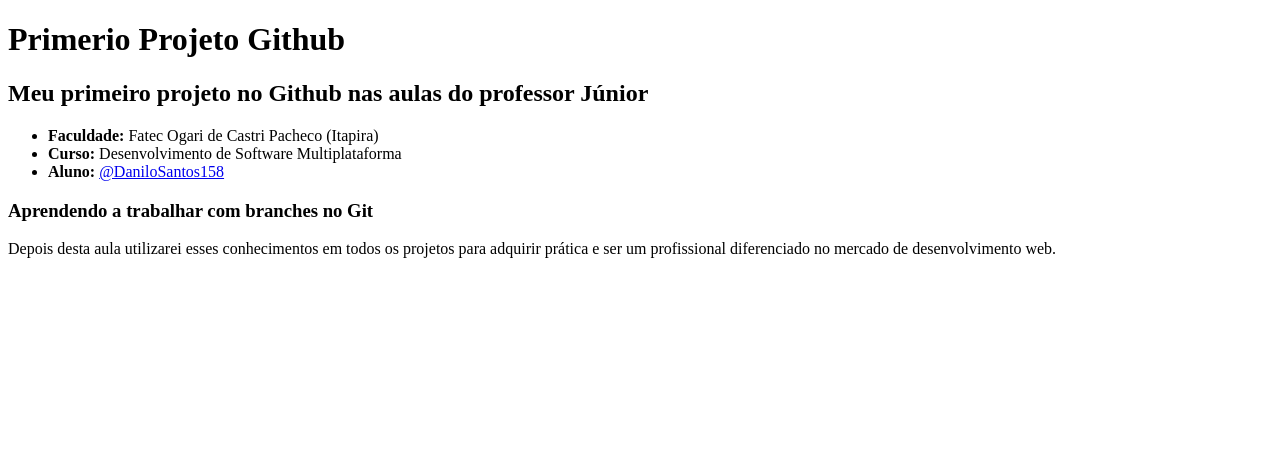
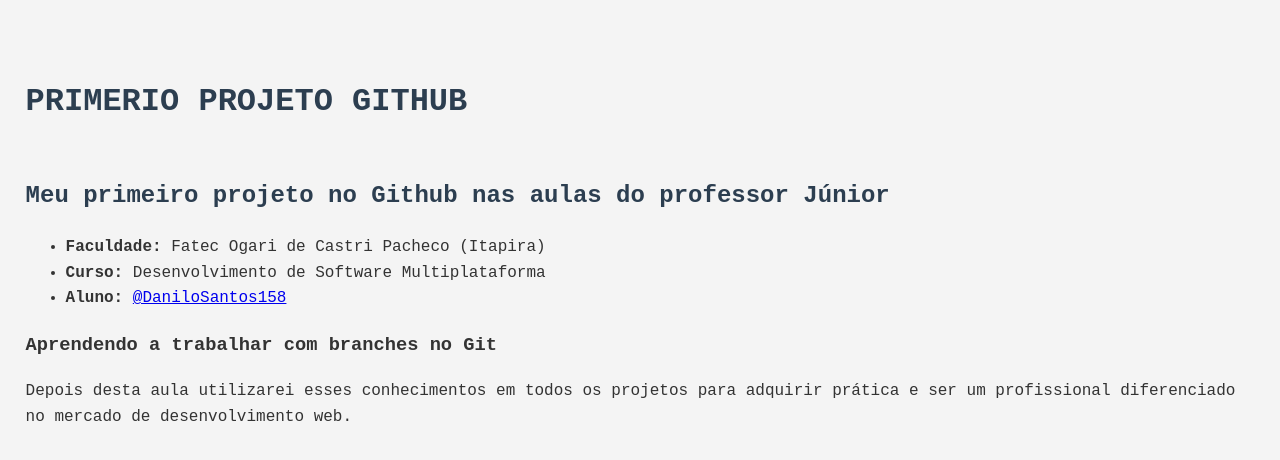
Before and after one commit to DaniloSantos158/primeiro-projeto-git, a plain HTML site: page index.html in a window 1280 px wide. Drawn offline with Linux system fonts and the light colour scheme.

Commit message:
add: style.css

```diff
--- a/index.html
+++ b/index.html
@@ -4,6 +4,7 @@
     <meta charset="UTF-8" />
     <meta name="viewport" content="width=device-width, initial-scale=1.0" />
     <title>Primeiro Projeto Github</title>
+    <link rel="stylesheet" href="style.css">
   </head>
   <body>
     <h1>Primerio Projeto Github</h1>
--- /dev/null
+++ b/style.css
@@ -0,0 +1,17 @@
+body {
+    font-family: 'Courier New', Courier, monospace;
+    background-color: #f4f4f4;
+    color: #333;
+    line-height: 1.6;
+    padding: 1.1rem;
+}
+
+h1 {
+    font-size: 2em;
+    text-transform: uppercase;
+}
+
+h1,h2 {
+    color: #2c3e50;
+    margin: 50px 0 20px;
+}
```
